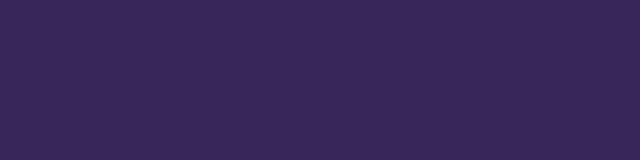
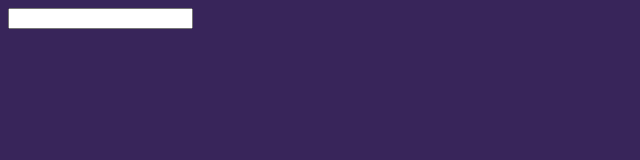
Before and after one commit to PlamWebDeveloper/Aprendiendojs, a plain HTML site: page index.html in a window 1280 px wide. Shown: the whole page, without its empty margins (0-640 px from the left). Drawn offline with Linux system fonts and the light colour scheme.

Commit message:
0.012main

```diff
--- a/index.html
+++ b/index.html
@@ -8,6 +8,10 @@
     <script src="script.js"></script>
 </head>
 <body>
-
+    <div class="frPrincipal">
+        <div class="frMenu">
+            <input type="search" name="PrSearch">
+        </div>
+    </div>
 </body>
 </html>
```
